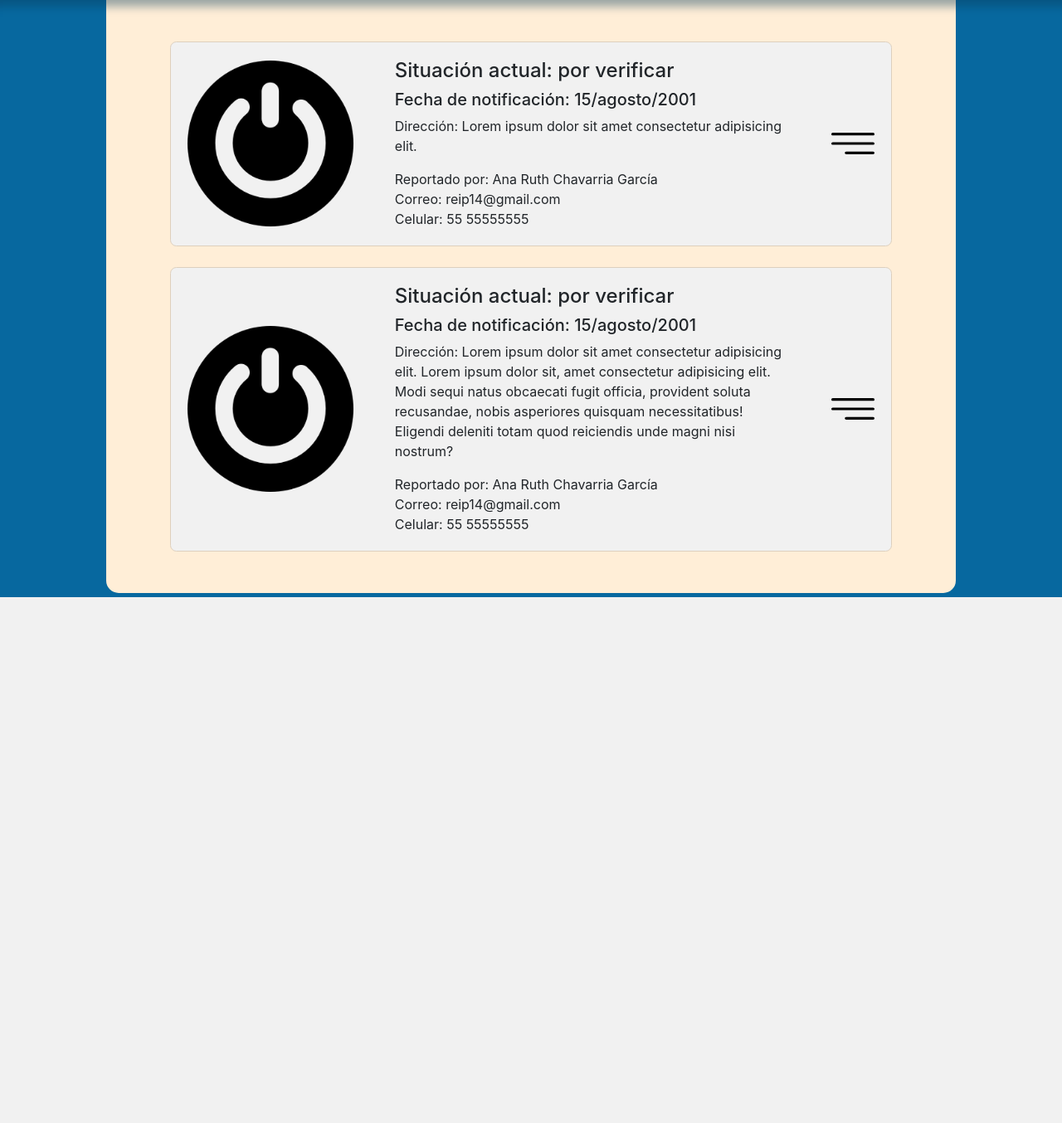
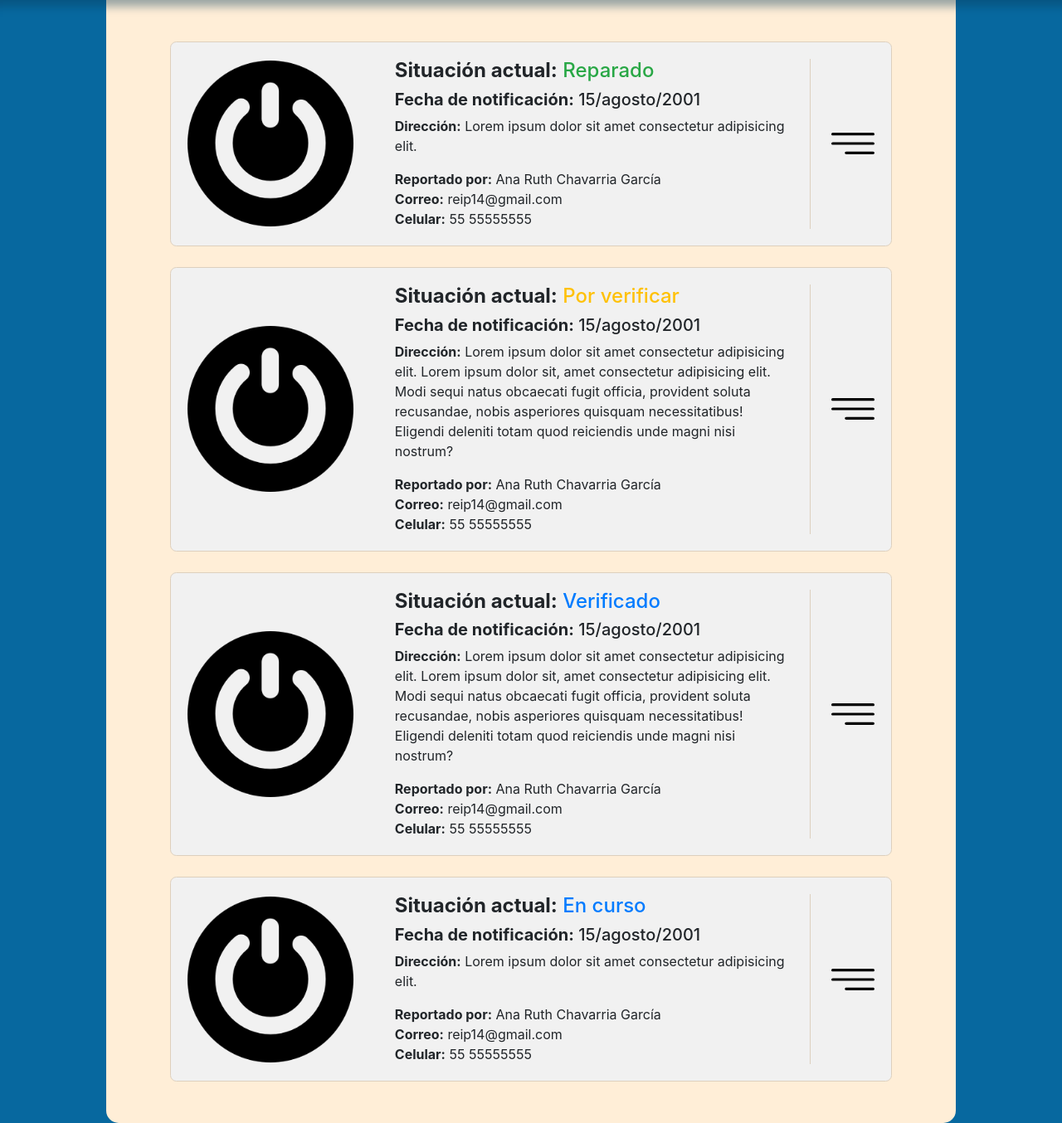
Before and after one commit to LuisRcap/ProyectoIS, a PHP site: page /menu.html in a window 1280 px wide. Shown: the part 80-1434 px from the top of the page at 83% size. Before the commit the page ends 800 px from the top, so only its background shows below. Run offline with PHP 8.4, Linux system fonts and the light colour scheme.

Commit message:
Diseño de notificaciones

```diff
--- a/css/menu.css
+++ b/css/menu.css
@@ -97,13 +97,35 @@ header{
     margin-bottom: 50px;
 }
 
-.datos-prin{
-    padding: 0 50px;
-}
-
 .foto{
     width: 200px;
     height: 200px;
+    margin-right: 25px;
+}
+
+.datos-prin{
+    padding: 0 25px;
+    box-shadow: inset -1px 0 0  rgb(221, 208, 190);
+}
+
+.campo{
+    font-weight: bold;
+}
+
+.reparado{
+    color: #28a745;
+}
+
+.por-verificar{
+    color: #ffc107;
+}
+
+.verificado{
+    color: #007bff;
+}
+
+.en-curso{
+    color: #007bff;
 }
 
 .datos-pers > p{
@@ -113,5 +135,6 @@ header{
 .icono-ver{
     width: 52px;
     height: 52px;
+    margin-left: 25px;
     cursor: pointer;
 }
--- a/menu.html
+++ b/menu.html
@@ -26,13 +26,13 @@
             <div class="notificacion">
                 <img src="images/icon-off.png" class="foto">
                 <div class="datos-prin">
-                    <h4>Situación actual: <span>por verificar</span></h4>
-                    <h5>Fecha de notificación: 15/agosto/2001</h5>
-                    <p>Dirección: Lorem ipsum dolor sit amet consectetur adipisicing elit.</p>
+                    <h4><span class="campo">Situación actual:</span> <span class="reparado">Reparado</span></h4>
+                    <h5><span class="campo">Fecha de notificación:</span> 15/agosto/2001</h5>
+                    <p><span class="campo">Dirección:</span> Lorem ipsum dolor sit amet consectetur adipisicing elit.</p>
                     <div class="datos-pers">
-                        <p>Reportado por: Ana Ruth Chavarria García</p>
-                        <p>Correo: reip14@gmail.com</p>
-                        <p>Celular: 55 55555555</p>
+                        <p><span class="campo">Reportado por:</span> Ana Ruth Chavarria García</p>
+                        <p><span class="campo">Correo:</span> reip14@gmail.com</p>
+                        <p><span class="campo">Celular:</span> 55 55555555</p>
                     </div>
                 </div>
                 <img src="images/icon-menu.svg" class="icono-ver">
@@ -41,13 +41,43 @@
             <div class="notificacion">
                 <img src="images/icon-off.png" class="foto">
                 <div class="datos-prin">
-                    <h4>Situación actual: <span>por verificar</span></h4>
-                    <h5>Fecha de notificación: 15/agosto/2001</h5>
-                    <p>Dirección: Lorem ipsum dolor sit amet consectetur adipisicing elit. Lorem ipsum dolor sit, amet consectetur adipisicing elit. Modi sequi natus obcaecati fugit officia, provident soluta recusandae, nobis asperiores quisquam necessitatibus! Eligendi deleniti totam quod reiciendis unde magni nisi nostrum?</p>
+                    <h4><span class="campo">Situación actual:</span> <span class="por-verificar">Por verificar</span></h4>
+                    <h5><span class="campo">Fecha de notificación:</span> 15/agosto/2001</h5>
+                    <p><span class="campo">Dirección:</span> Lorem ipsum dolor sit amet consectetur adipisicing elit. Lorem ipsum dolor sit, amet consectetur adipisicing elit. Modi sequi natus obcaecati fugit officia, provident soluta recusandae, nobis asperiores quisquam necessitatibus! Eligendi deleniti totam quod reiciendis unde magni nisi nostrum?</p>
                     <div class="datos-pers">
-                        <p>Reportado por: Ana Ruth Chavarria García</p>
-                        <p>Correo: reip14@gmail.com</p>
-                        <p>Celular: 55 55555555</p>
+                        <p><span class="campo">Reportado por:</span> Ana Ruth Chavarria García</p>
+                        <p><span class="campo">Correo:</span> reip14@gmail.com</p>
+                        <p><span class="campo">Celular:</span> 55 55555555</p>
+                    </div>
+                </div>
+                <img src="images/icon-menu.svg" class="icono-ver">
+            </div>
+
+            <div class="notificacion">
+                <img src="images/icon-off.png" class="foto">
+                <div class="datos-prin">
+                    <h4><span class="campo">Situación actual:</span> <span class="verificado">Verificado</span></h4>
+                    <h5><span class="campo">Fecha de notificación:</span> 15/agosto/2001</h5>
+                    <p><span class="campo">Dirección:</span> Lorem ipsum dolor sit amet consectetur adipisicing elit. Lorem ipsum dolor sit, amet consectetur adipisicing elit. Modi sequi natus obcaecati fugit officia, provident soluta recusandae, nobis asperiores quisquam necessitatibus! Eligendi deleniti totam quod reiciendis unde magni nisi nostrum?</p>
+                    <div class="datos-pers">
+                        <p><span class="campo">Reportado por:</span> Ana Ruth Chavarria García</p>
+                        <p><span class="campo">Correo:</span> reip14@gmail.com</p>
+                        <p><span class="campo">Celular:</span> 55 55555555</p>
+                    </div>
+                </div>
+                <img src="images/icon-menu.svg" class="icono-ver">
+            </div>
+
+            <div class="notificacion">
+                <img src="images/icon-off.png" class="foto">
+                <div class="datos-prin">
+                    <h4><span class="campo">Situación actual:</span> <span class="en-curso">En curso</span></h4>
+                    <h5><span class="campo">Fecha de notificación:</span> 15/agosto/2001</h5>
+                    <p><span class="campo">Dirección:</span> Lorem ipsum dolor sit amet consectetur adipisicing elit.</p>
+                    <div class="datos-pers">
+                        <p><span class="campo">Reportado por:</span> Ana Ruth Chavarria García</p>
+                        <p><span class="campo">Correo:</span> reip14@gmail.com</p>
+                        <p><span class="campo">Celular:</span> 55 55555555</p>
                     </div>
                 </div>
                 <img src="images/icon-menu.svg" class="icono-ver">
```
